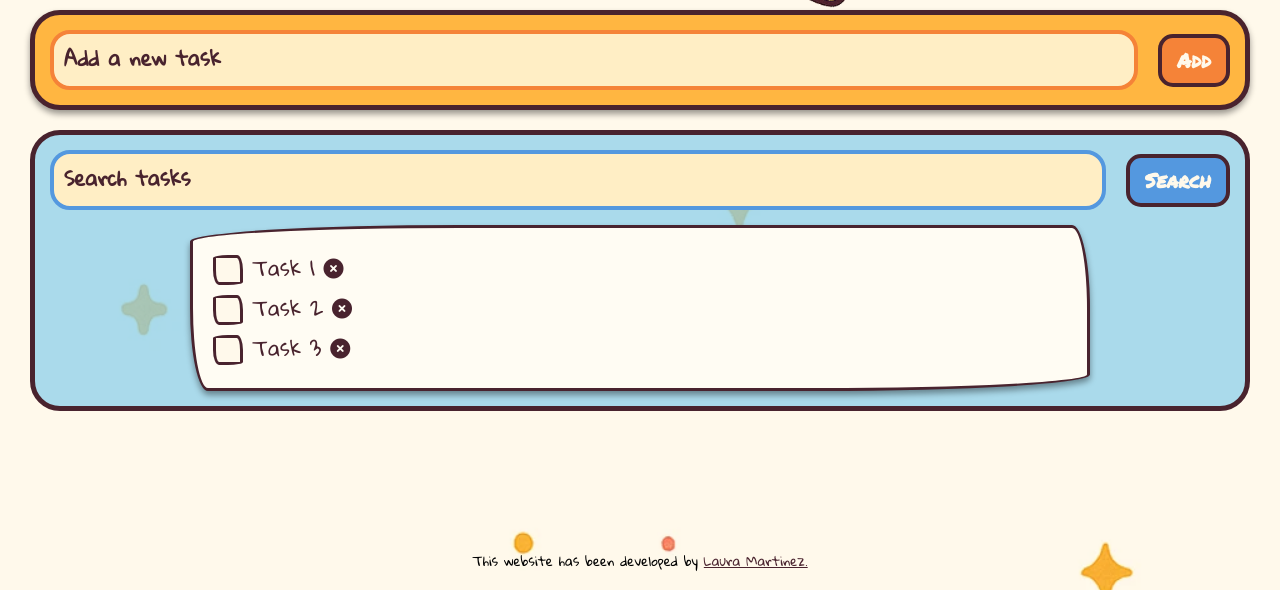
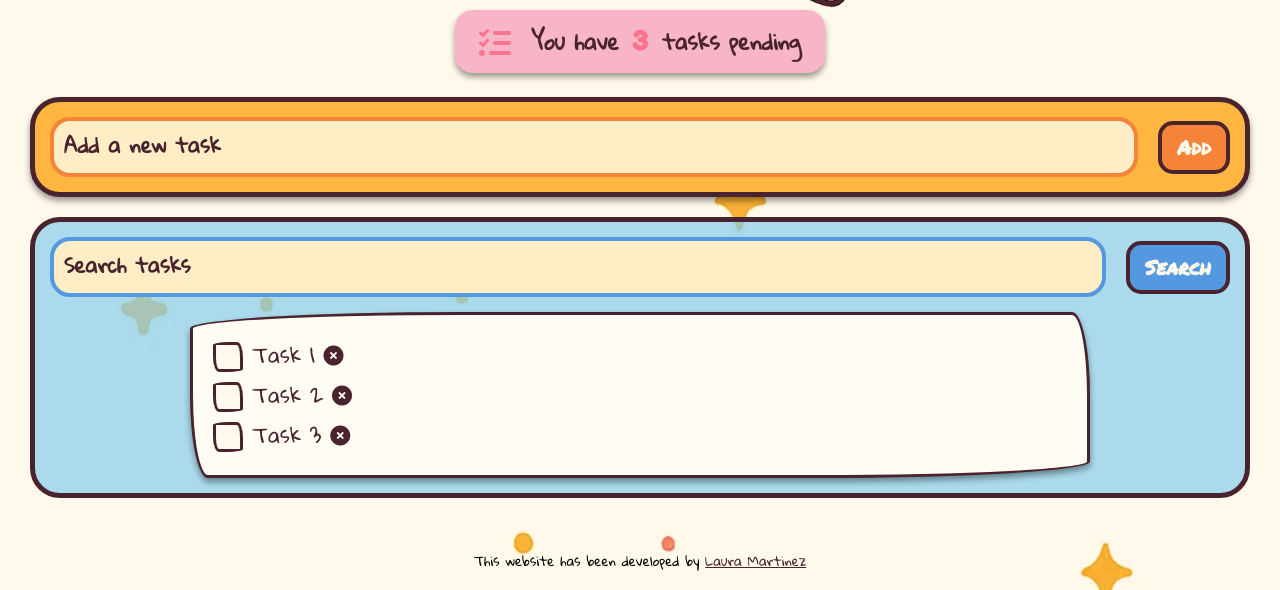
Before and after one commit to LauraMartinezPerez/To-Do-List-localstorage, a website built with Vite: page src/index.html in a window 1280 px wide. Shown: the part 210-800 px from the top of the page. Built offline with nearby package versions, Linux system fonts and the light colour scheme.

Commit message:
adding task pending element

```diff
--- a/src/index.html
+++ b/src/index.html
@@ -24,6 +24,15 @@
             </div>
         </header>
 
+        <!-- Indicador de tareas pendientes -->
+        <div class="pending-tasks">
+            <span class="pending-tasks__icon">
+                <i class="fa-solid fa-list-check"></i>
+            </span>
+            <span class="pending-tasks__text">You have
+                <span class="pending-tasks__count">3</span>
+            tasks pending</span>
+        </div>
 
         <div class="add-container">
             <form class="add-form" action="">
@@ -58,7 +67,7 @@
             </div>
         </section>
 
-        <footer class="footer">This website has been developed by <a class="footer__link" href="https://github.com/LauraMartinezPerez" target="_blank" rel="noopener noreferrer">Laura Martinez.</a></p>
+        <footer class="footer">This website has been developed by <a class="footer__link" href="https://github.com/LauraMartinezPerez" target="_blank" rel="noopener noreferrer">Laura Martinez</a></p>
         </footer>
     </main>
 
--- a/src/scss/core/_variables.scss
+++ b/src/scss/core/_variables.scss
@@ -14,3 +14,5 @@ $color-yellow:#ffb641;
 $color-orange:#f58338;
 $color-blue:#5498df;
 $color-sky: rgba(135, 206, 235, 0.7);
+$color-pink: #fb738c;
+$color-light-pink: #f7b5c7;
--- a/src/scss/main.scss
+++ b/src/scss/main.scss
@@ -15,6 +15,35 @@
     filter: brightness(1) drop-shadow(0 0 0px vars.$color-yellow);
     transform: scale(1) rotate(0deg);
   }
+}
+.pending-tasks {
+    display: flex;
+    align-items: center;
+    justify-content: flex-start;
+    gap: 12px;
+    margin: 0 auto 24px auto;
+    padding: 0 24px;
+    background: vars.$color-light-pink;
+    border-radius: 18px;
+    font-family: vars.$font-main;
+    font-size: 1.3rem;
+    font-weight: 700;
+    color: vars.$color-brown;
+    box-shadow: 0 4px 6px rgba(0, 0, 0, 0.4);
+
+    &__icon {
+        font-size: 2rem;
+        color: vars.$color-pink;
+        margin-right: 8px;
+    }
+
+    &__count {
+        color: vars.$color-pink;
+        font-size: 1.8rem;
+        font-family: vars.$font-title;
+        font-weight: 900;
+        margin: 0 4px;
+    }
 }
 .container {
     width: 100%;
```
